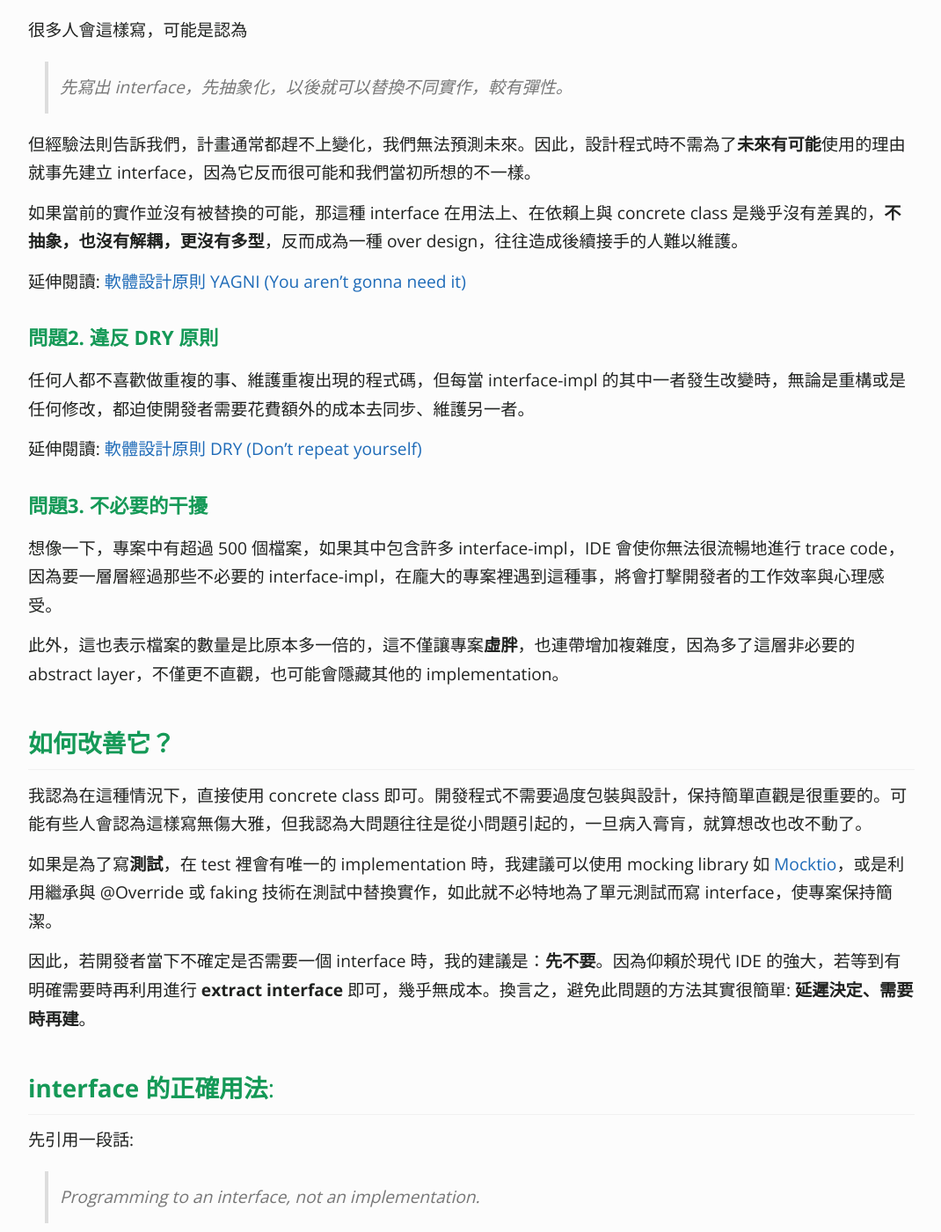
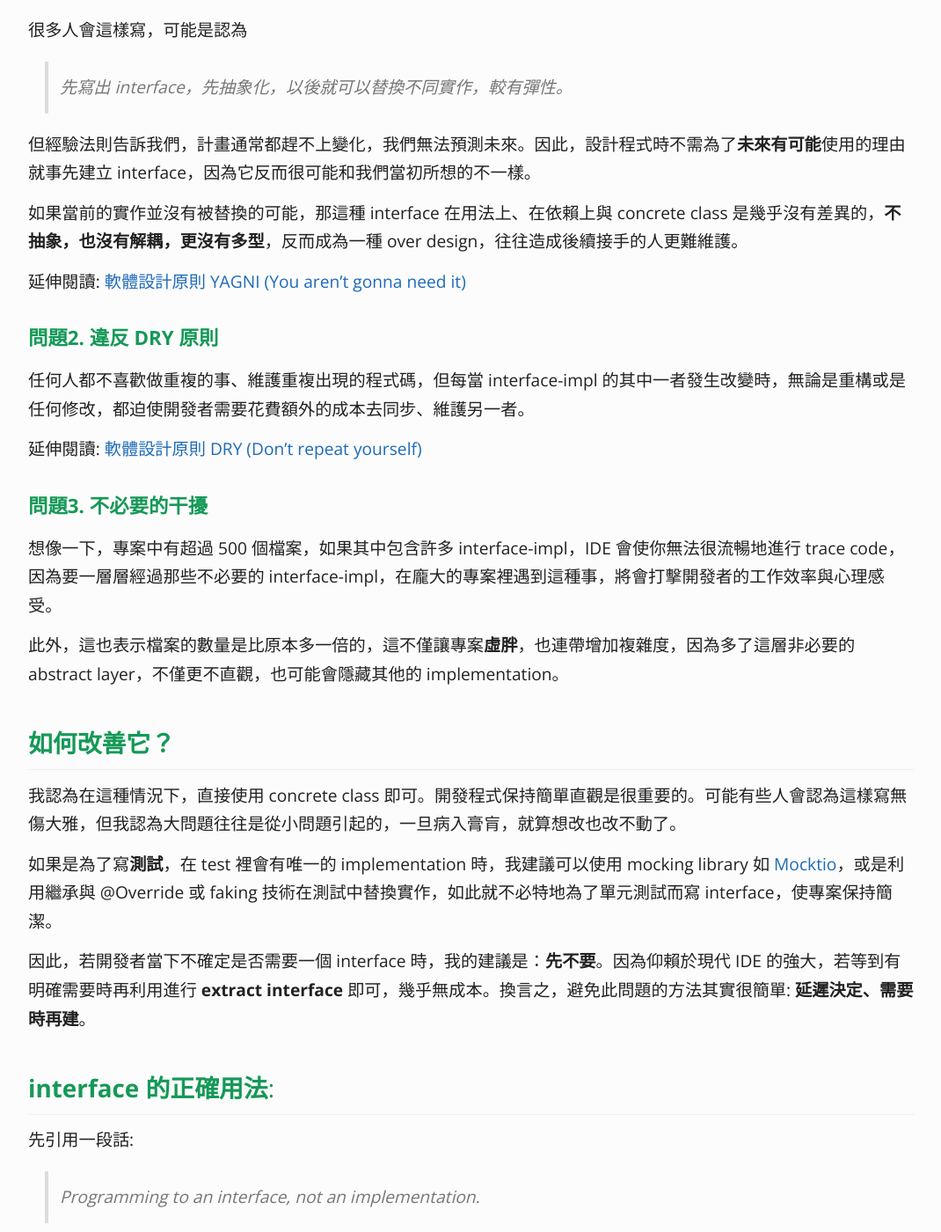
Before and after one commit to KaiSheng714/KaiSheng714.github.io, a Jekyll site: the page built from _posts/2022-01-20-anti-pattern-of-java-interface-impl-style.md, in a window 1280 px wide and 1400 px high, scrolled down 826 px. Shown: the whole window at 88% size, without its empty margins (104-1174 px from the left). Built offline with Jekyll 4.4.1, drawn with Linux system fonts in a browser that asks for light colours; comment, search, counter and statistics services are not loaded.

Commit message:
interface

```diff
--- a/_posts/2022-01-20-anti-pattern-of-java-interface-impl-style.md
+++ b/_posts/2022-01-20-anti-pattern-of-java-interface-impl-style.md
@@ -23,7 +23,8 @@ image: /assets/image/interface-impl-dir.png
 
 但經驗法則告訴我們，計畫通常都趕不上變化，我們無法預測未來。因此，設計程式時不需為了**未來有可能**使用的理由就事先建立 interface，因為它反而很可能和我們當初所想的不一樣。
 
-如果當前的實作並沒有被替換的可能，那這種 interface 在用法上、在依賴上與 concrete class 是幾乎沒有差異的，**不抽象，也沒有解耦，更沒有多型**，反而成為一種 over design，往往造成後續接手的人難以維護。
+如果當前的實作並沒有被替換的可能，那這種 interface 在用法上、在依賴上與 concrete class 是幾乎沒有差異的，**不抽象，也沒有解耦，更沒有多型**，反而成為一種 over design，往往造成後續接手的人更難維護。
+
 
 延伸閱讀: [軟體設計原則 YAGNI (You aren't gonna need it)](/articles/yagni-principle)
 
@@ -38,7 +39,7 @@ image: /assets/image/interface-impl-dir.png
 此外，這也表示檔案的數量是比原本多一倍的，這不僅讓專案**虛胖**，也連帶增加複雜度，因為多了這層非必要的 abstract layer，不僅更不直觀，也可能會隱藏其他的 implementation。
 
 ## **如何改善它？**
-我認為在這種情況下，直接使用 concrete class 即可。開發程式不需要過度包裝與設計，保持簡單直觀是很重要的。可能有些人會認為這樣寫無傷大雅，但我認為大問題往往是從小問題引起的，一旦病入膏肓，就算想改也改不動了。
+我認為在這種情況下，直接使用 concrete class 即可。開發程式保持簡單直觀是很重要的。可能有些人會認為這樣寫無傷大雅，但我認為大問題往往是從小問題引起的，一旦病入膏肓，就算想改也改不動了。
 
 如果是為了寫**測試**，在 test 裡會有唯一的 implementation 時，我建議可以使用 mocking library 如 [Mocktio](https://site.mockito.org/)，或是利用繼承與 @Override 或 faking 技術在測試中替換實作，如此就不必特地為了單元測試而寫 interface，使專案保持簡潔。
 
```
